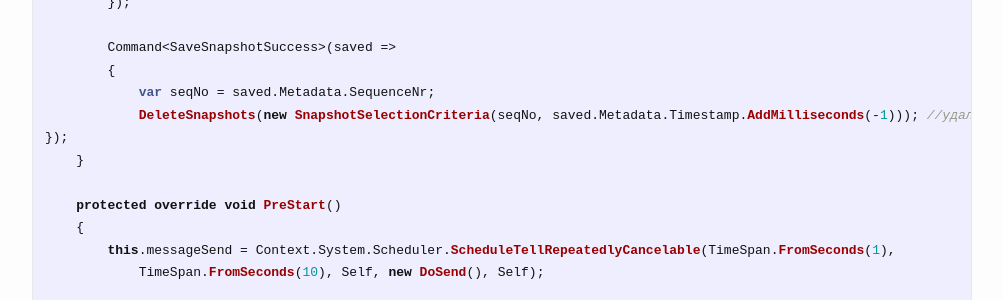
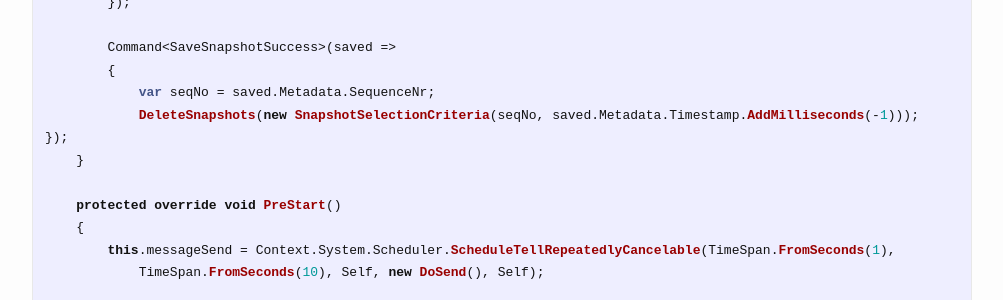
Before and after one commit to martamoshkin/blog.zverit.com, a Jekyll site: the page built from _posts/2016-6-11-akka-net-web-system.md, in a window 1280 px wide and 900 px high, scrolled down 4621 px. Shown: the part 152-452 px from the top of the window, without its empty margins (138-1141 px from the left). Built offline with Jekyll 4.4.1, drawn with Linux system fonts in a browser that asks for light colours.

Commit message:
Update 2016-6-11-akka-net-web-system.md

```diff
--- a/_posts/2016-6-11-akka-net-web-system.md
+++ b/_posts/2016-6-11-akka-net-web-system.md
@@ -167,7 +167,7 @@ public class DeliveryActor : AtLeastOnceDeliveryReceiveActor
         Command<SaveSnapshotSuccess>(saved =>
         {
             var seqNo = saved.Metadata.SequenceNr;
-            DeleteSnapshots(new SnapshotSelectionCriteria(seqNo, saved.Metadata.Timestamp.AddMilliseconds(-1))); //удалить все, кроме текущего состояния
+            DeleteSnapshots(new SnapshotSelectionCriteria(seqNo, saved.Metadata.Timestamp.AddMilliseconds(-1)));
 });
     }
 
```
